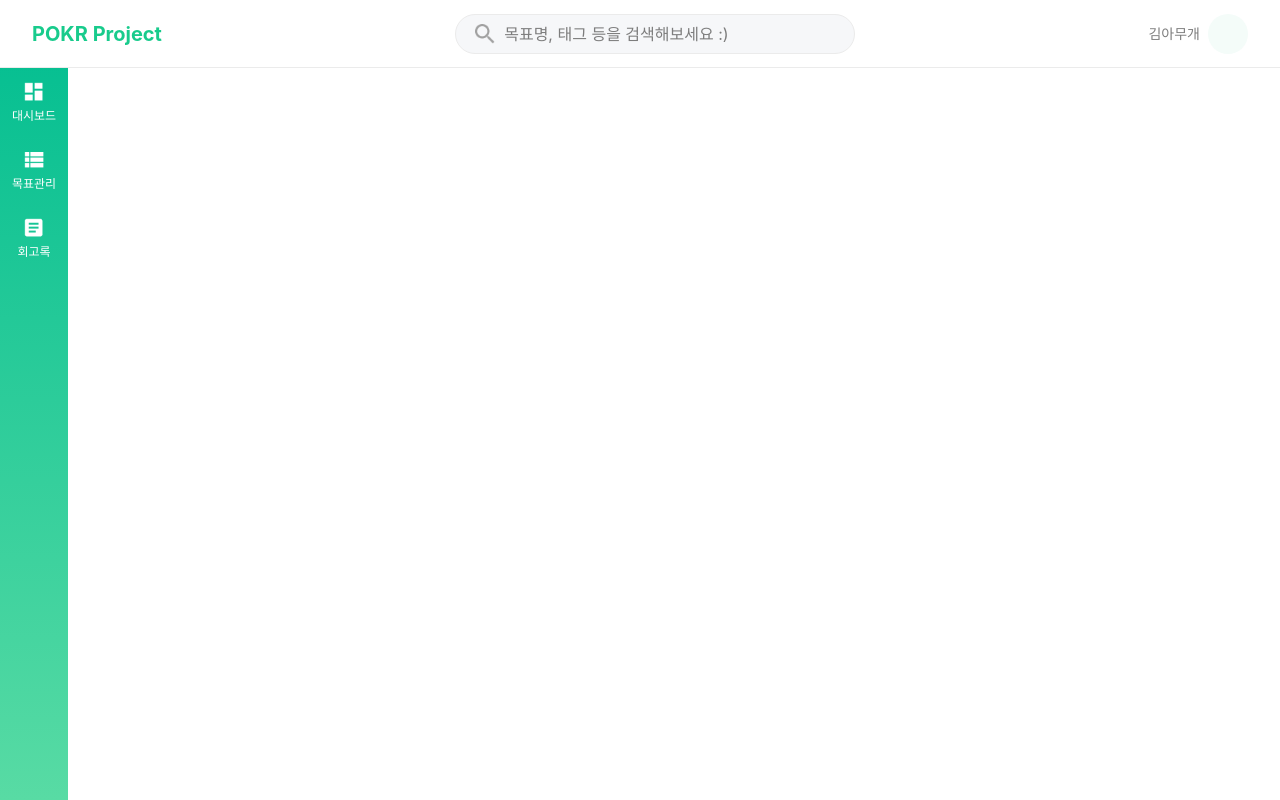
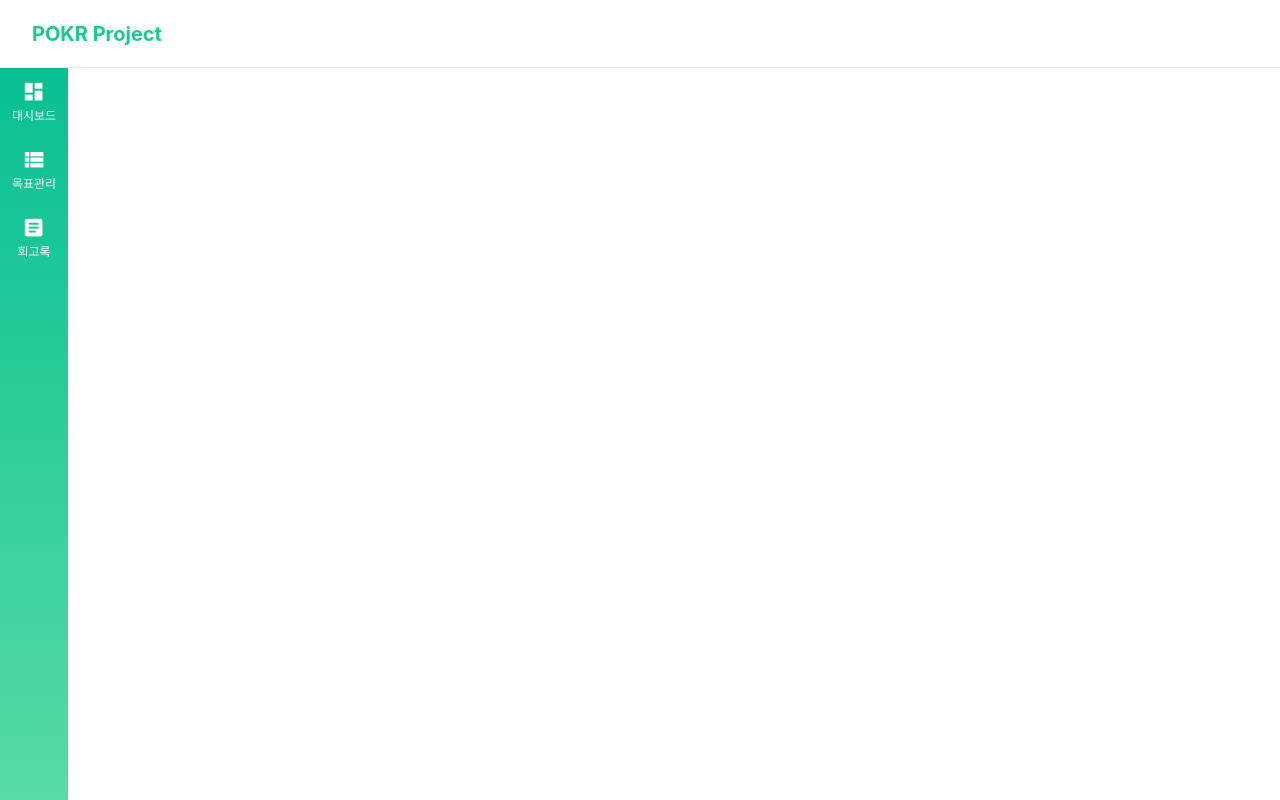
Before and after one commit to sundayTen/pokr-web, a Next.js app: page / in a window 1280 px wide. Built offline with nearby package versions, Linux system fonts and the light colour scheme.

Commit message:
네이버 로그인

```diff
--- a/api/fetcher.ts
+++ b/api/fetcher.ts
@@ -1,3 +1,4 @@
+import userStore from '@store/user';
 import { BASE_URL } from './path';
 
 interface FetcherRequest {
@@ -11,8 +12,8 @@ interface FetchConfig {
     'Content-Type': string;
     Authorization?: string;
   };
-  mode: 'cors' | 'navigate' | 'no-cors' | 'same-origin';
-  cache:
+  mode?: 'cors' | 'navigate' | 'no-cors' | 'same-origin';
+  cache?:
     | 'default'
     | 'force-cache'
     | 'no-cache'
@@ -25,12 +26,10 @@ interface FetchConfig {
 const defaultConfig: FetchConfig = {
   method: 'GET',
   cache: 'default', // SSR 타입에 따라 분기
+  mode: 'cors',
   headers: {
     'Content-Type': 'application/json',
-    Authorization:
-      'Bearer eyJhbGciOiJIUzI1NiIsInR5cCI6IkpXVCJ9.eyJpZCI6MywibmFtZSI6bnVsbCwibmlja25hbWUiOiJyYW5kb21fbmlja25hbWUiLCJlbWFpbCI6bnVsbCwiZXhwIjoxNjgzODYxNzc0fQ.TYb3x0EIA49jAIO2ZS_DNZhV-ok7Z4Y6CYz1zdco-bU',
   },
-  mode: 'cors',
 };
 
 /**
@@ -44,6 +43,12 @@ export const fetcher = async <T>({
   path,
   config,
 }: FetcherRequest): Promise<T> => {
+  const store = userStore.getState();
+
+  if (store.userToken) {
+    defaultConfig.headers.Authorization = `Bearer ${store.userToken}`;
+  }
+
   try {
     const response = await fetch(`${BASE_URL}/${path}`, {
       ...defaultConfig,
@@ -63,6 +68,8 @@ export const fetcher = async <T>({
 const handleError = (status: number) => {
   switch (status) {
     case 401:
+      window?.localStorage?.removeItem('accessToken');
+      userStore.setState({ userToken: null });
       throw new Error('인증 문제 발생');
     case 404:
       throw new Error('데이터를 찾을 수 없음');
--- /dev/null
+++ b/api/login.ts
@@ -0,0 +1,27 @@
+import { fetcher } from './fetcher';
+import { NAVER_LOGIN } from './path';
+
+interface Login {
+  accessToken: string;
+}
+
+export const fetchLogin = async (token: string): Promise<Login> => {
+  try {
+    const res = await fetcher<Login>({
+      path: NAVER_LOGIN,
+      config: {
+        method: 'POST',
+        headers: {
+          'Content-Type': 'application/json',
+        },
+        body: JSON.stringify({
+          accessToken: token,
+        }),
+      },
+    });
+    return res;
+  } catch (error) {
+    throw error;
+    // 에러 핸들링
+  }
+};
--- a/api/path.ts
+++ b/api/path.ts
@@ -8,3 +8,5 @@ export const METRICS_HALF = 'api/metrics/graph/half';
 export const METRICS_QUARTER = 'api/metrics/graph/quarter';
 
 export const OBJECTIVES = 'api/objectives';
+
+export const NAVER_LOGIN = 'api/auth/login/naver';
--- /dev/null
+++ b/app/Login.tsx
@@ -0,0 +1,26 @@
+'use client';
+import React from 'react';
+// import { useSession, signIn, signOut } from 'next-auth/react';
+
+export const Login = () => {
+  // const { data: session } = useSession();
+  // console.log('session : ', session, session?.user);
+  //   if (session) {
+  //     return (
+  //       <>
+  //         <button type="button" onClick={() => signOut()}>
+  //           로그아웃
+  //         </button>
+  //       </>
+  //     );
+  //   } else {
+  //     return (
+  //       <>
+  //         <button type="button" onClick={() => signIn()}>
+  //           로그인
+  //         </button>
+  //       </>
+  //     );
+  //   }
+  return <div />;
+};
--- a/app/layout.tsx
+++ b/app/layout.tsx
@@ -3,9 +3,10 @@ import './globals.scss';
 import { ReactQueryDevtools } from '@tanstack/react-query-devtools';
 import { QueryClient, QueryClientProvider } from '@tanstack/react-query';
 import GlobalLayout from '@components/common/globalLayout';
-import React from 'react';
+import React, { useEffect } from 'react';
 import ModalController from '@components/common/modal/modalController';
 import { Analytics } from '@vercel/analytics/react';
+import userStore from '@store/user';
 
 const queryClient = new QueryClient({
   defaultOptions: {
@@ -17,7 +18,21 @@ const queryClient = new QueryClient({
   },
 });
 
+declare global {
+  interface Window {
+    naver: any;
+  }
+}
+
 const Layout = ({ children }: { children: React.ReactNode }) => {
+  const { changeUserToken } = userStore();
+
+  useEffect(() => {
+    const getStorageToken = window?.localStorage?.getItem('accessToken');
+
+    if (getStorageToken) changeUserToken(getStorageToken);
+  }, []);
+
   return (
     <html lang="kn">
       <body>
--- a/components/common/globalLayout/header/Header.module.scss
+++ b/components/common/globalLayout/header/Header.module.scss
@@ -10,50 +10,30 @@
     @apply text-pri-400 text-xl font-bold;
   }
 
-  & > .searchContainer {
-    @apply relative flex items-center;
-
-    max-width: 400px;
-    width: calc(100% - 225px);
-
-    & .searchIcon {
-      @apply absolute;
-
-      left: 20px;
-    }
-
-    & input {
-      @apply w-full outline-none;
-
-      height: 40px;
-      padding: 0 48px;
-      background-color: #f6f7f9;
-      border-radius: 20px;
-      border: 1px solid var(--border-gray);
-
-      &::placeholder {
-        color: var(--text-body);
-      }
-    }
-
-    & .searchBtn {
-      @apply absolute;
-
-      right: 16px;
-    }
-  }
-
   & > .user {
     @apply text-sm flex items-center font-medium;
 
     color: var(--text-body);
 
+    & .naverLoginBtn {
+      height: 45px;
+
+      & img {
+        width: 45px;
+      }
+    }
+
     & .profile {
+      @apply overflow-hidden;
+
       width: 40px;
       height: 40px;
-      margin-left: 8px;
+      margin: 0 8px;
       border-radius: 40px;
       background-color: var(--pri-100);
+      border: 1px solid var(--border-gray);
     }
+
+    // & .logoutBtn {}
   }
 }
--- a/components/common/globalLayout/header/Header.tsx
+++ b/components/common/globalLayout/header/Header.tsx
@@ -1,50 +1,68 @@
-import React from 'react';
+import React, { useEffect, useState, useCallback } from 'react';
 import styles from '@components/common/globalLayout/header/Header.module.scss';
 import Link from 'next/link';
-import AutoHeightImage from '@components/common/image';
-import useInput from 'hooks/useInput';
+import Script from 'next/script';
+import NaverLogin from '@components/common/login/naver';
+import userStore from '@store/user';
+
+export interface NaverUserProps {
+  age?: any;
+  birthday?: any;
+  email: string;
+  gender?: any;
+  id: string;
+  name: string;
+  nickname: any;
+  profile_image: string;
+}
 
 const Header = () => {
-  const searchText = useInput({ initialValue: '', maxLength: 20 });
+  const { userToken, changeUserToken } = userStore();
+  const [userInfo, setUserInfo] = useState(userToken ? true : false);
+  const [scriptLoaded, setScriptLoaded] = useState(false);
+
+  useEffect(() => {
+    if (userToken) setUserInfo(true);
+    else setUserInfo(false);
+  }, [userToken]);
+
+  const handleLogout = useCallback(() => {
+    window?.localStorage?.removeItem('accessToken');
+
+    changeUserToken(null);
+    setUserInfo(false);
+  }, [userInfo]);
 
   return (
+    <>
+      <Script
+        src="https://static.nid.naver.com/js/naveridlogin_js_sdk_2.0.0.js"
+        defer
+        onLoad={() => setScriptLoaded(true)}
+      />
       <header className={styles.root}>
         <Link href="/">POKR Project</Link>
-      <div className={styles.searchContainer}>
-        <div className={styles.searchIcon}>
-          <AutoHeightImage
-            src="/images/search.png"
-            alt="검색"
-            width={20}
-            height={20}
-          />
+        <div className={styles.user}>
+          {scriptLoaded && !userInfo && (
+            <div className={styles.naverLoginBtn}>
+              <NaverLogin setUserInfo={setUserInfo} />
             </div>
-        <input
-          type="text"
-          placeholder="목표명, 태그 등을 검색해보세요 :)"
-          value={searchText.value}
-          onChange={(e) => searchText.onChangeInput(e)}
-        />
-        {searchText.value.length > 0 && (
+          )}
+          {userInfo && (
+            <>
+              <div className={styles.profile} />
               <button
                 type="button"
-            className={styles.searchBtn}
-            onClick={searchText.reset}
+                className={styles.logoutBtn}
+                onClick={handleLogout}
               >
-            <AutoHeightImage
-              src="/images/close.png"
-              alt="검색"
-              width={18}
-              height={18}
-            />
+                로그아웃
               </button>
+            </>
           )}
         </div>
-      <div className={styles.user}>
-        김아무개
-        <div className={styles.profile} />
-      </div>
       </header>
+    </>
   );
 };
 
--- /dev/null
+++ b/components/common/login/naver/index.tsx
@@ -0,0 +1,56 @@
+import React, { useEffect, Dispatch } from 'react';
+import { useMutation } from '@tanstack/react-query';
+import { fetchLogin } from '@api/login';
+import userStore from '@store/user';
+
+interface NaverLoginProps {
+  setUserInfo: Dispatch<React.SetStateAction<boolean>>;
+}
+
+const NAVER_CALLBACK_URL = 'http://localhost:3000/dashboard';
+
+const NaverLogin = ({ setUserInfo }: NaverLoginProps) => {
+  const { changeUserToken } = userStore();
+
+  const { mutate } = useMutation(fetchLogin, {
+    onError: (err) => {
+      console.log(err, 'naver error!!!');
+    },
+    onSuccess: (res) => {
+      if (res) {
+        window.localStorage.setItem('accessToken', res.accessToken);
+        changeUserToken(res.accessToken);
+        setUserInfo(true);
+
+        window.opener.location.href = NAVER_CALLBACK_URL;
+        window.close();
+      }
+    },
+  });
+
+  const naverLogin = new window.naver.LoginWithNaverId({
+    clientId: process.env.NEXT_PUBLIC_NAVER_CLIENT_ID,
+    callbackUrl: NAVER_CALLBACK_URL,
+    isPopup: true,
+    loginButton: { color: 'white', type: 1, height: 40 },
+  });
+
+  const getUser = async () => {
+    await naverLogin.logout();
+    await naverLogin.getLoginStatus((status: boolean) => {
+      if (status) {
+        mutate(naverLogin.accessToken.accessToken);
+      }
+    });
+  };
+
+  useEffect(() => {
+    naverLogin.init();
+
+    getUser();
+  }, []);
+
+  return <div id="naverIdLogin" />;
+};
+
+export default NaverLogin;
--- /dev/null
+++ b/store/user.ts
@@ -0,0 +1,13 @@
+import { create } from 'zustand';
+
+interface UserTokenStore {
+  userToken: string | null;
+  changeUserToken: (data: string | null) => void;
+}
+
+const userStore = create<UserTokenStore>((set) => ({
+  userToken: null,
+  changeUserToken: (data: string | null) => set({ userToken: data }),
+}));
+
+export default userStore;
```
Lines whose indentation alone changed are shown as unchanged.
